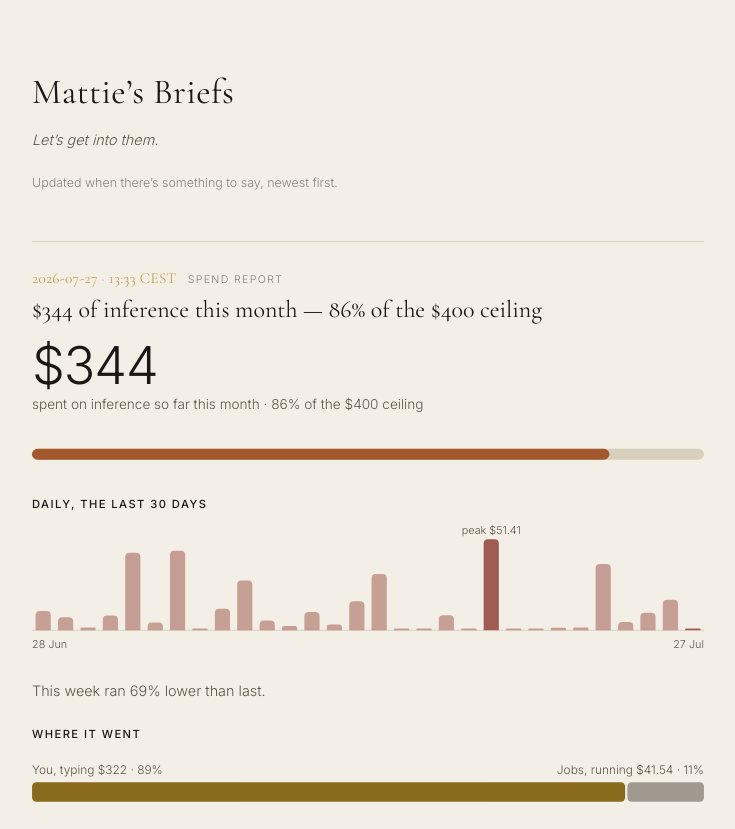
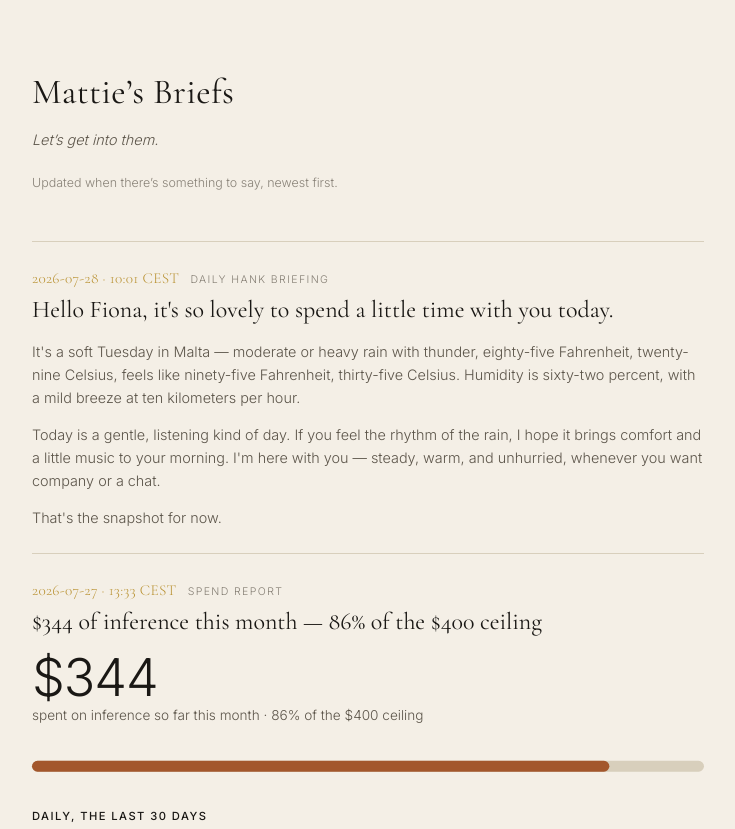
Before and after one commit to mattcarp/mattcarpenter-site, a plain HTML site: page briefings/index.html in a window 1280 px wide. Shown: the top 829 px of the page, without its empty margins (272-1007 px from the left). Drawn offline with nearby package versions, Linux system fonts and the light colour scheme.

Commit message:
chore: briefing — Daily Hank Briefing 2026-07-28 10:01 CEST

```diff
--- a/briefings/index.html
+++ b/briefings/index.html
@@ -181,6 +181,16 @@
   <p class="sub sub-fine">Updated when there&rsquo;s something to say, newest first.</p>
   <!-- ENTRIES -->
 <article class="briefing">
+  <p class="meta"><time datetime="2026-07-28T10:01+0200">2026-07-28 · 10:01 CEST</time><span class="source">Daily Hank Briefing</span></p>
+  <h2 class="headline">Hello Fiona, it&#x27;s so lovely to spend a little time with you today.</h2>
+  <div class="body">
+    <p>It&#x27;s a soft Tuesday in Malta — moderate or heavy rain with thunder, eighty-five Fahrenheit, twenty-nine Celsius, feels like ninety-five Fahrenheit, thirty-five Celsius. Humidity is sixty-two percent, with a mild breeze at ten kilometers per hour.</p>
+    <p>Today is a gentle, listening kind of day. If you feel the rhythm of the rain, I hope it brings comfort and a little music to your morning. I&#x27;m here with you — steady, warm, and unhurried, whenever you want company or a chat.</p>
+    <p>That&#x27;s the snapshot for now.</p>
+  </div>
+</article>
+
+<article class="briefing">
   <p class="meta"><time datetime="2026-07-27T13:33+0200">2026-07-27 · 13:33 CEST</time><span class="source">Spend Report</span></p>
   <h2 class="headline">$344 of inference this month — 86% of the $400 ceiling</h2>
   <div class="body">
```
